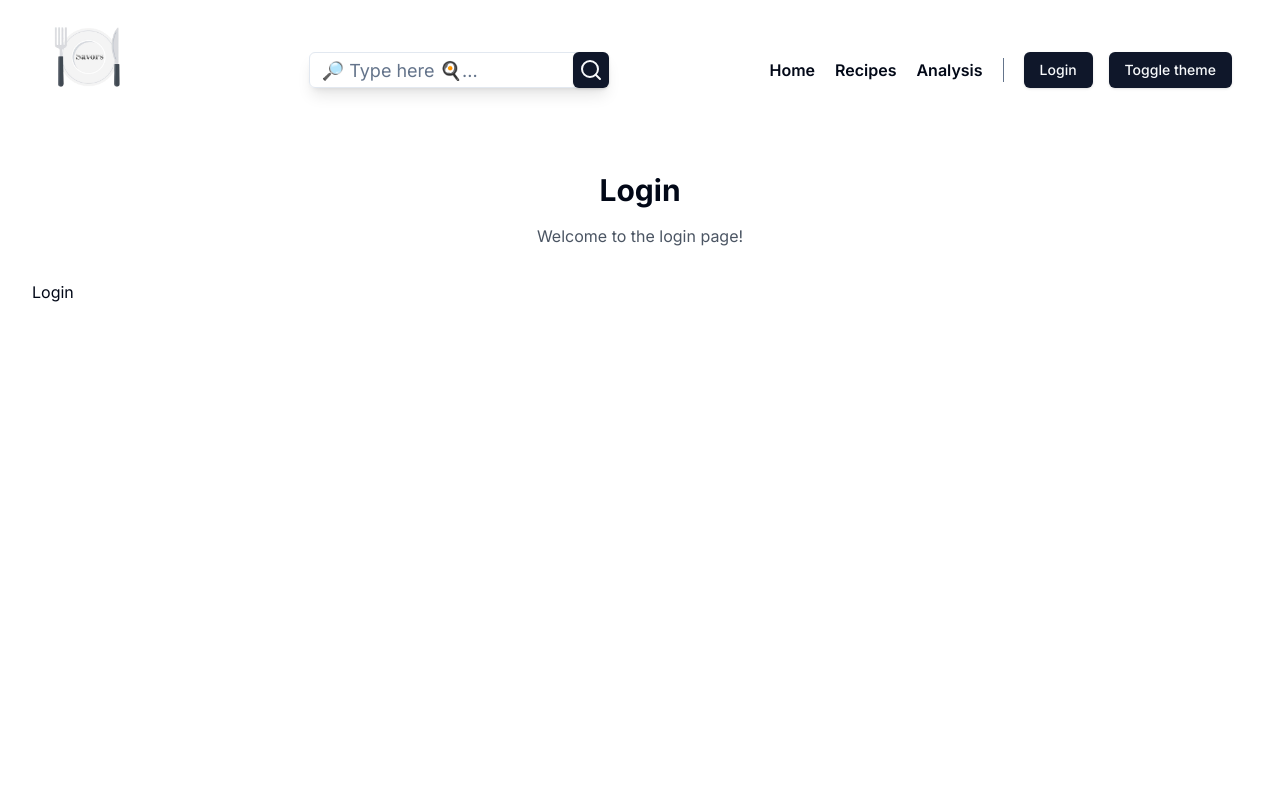
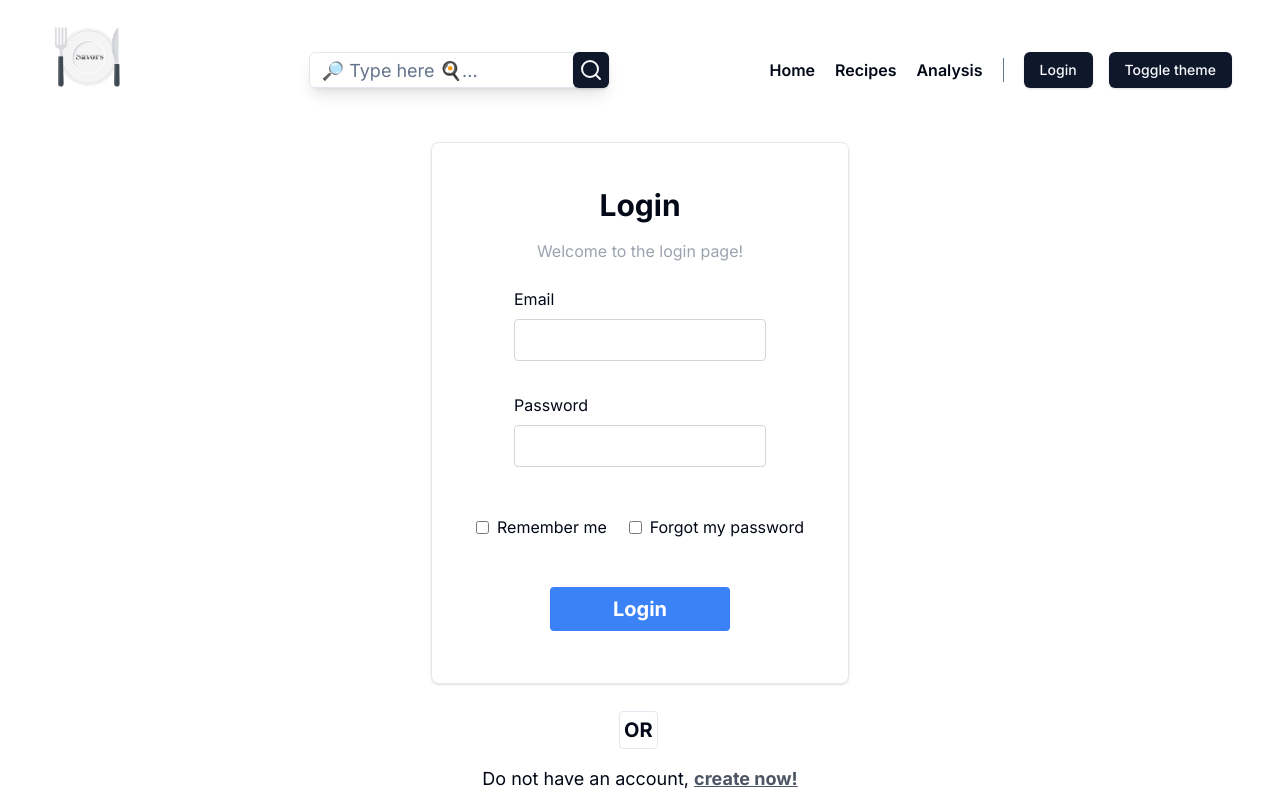
Before and after one commit to Darlan0307/Recipe-App, a Next.js app: page /login in a window 1280 px wide. Built offline with nearby package versions, Linux system fonts and the light colour scheme.

Commit message:
feat: 🔐 login page design

```diff
--- a/app/login/page.tsx
+++ b/app/login/page.tsx
@@ -1,21 +1,14 @@
-// pages/Recipes.tsx
 import React from 'react';
 import Header from '@/components/Header';
-import Login1 from '@/components/Login';
+import LoginForm from '@/components/Login';
 
-function Login() {
+export default function LoginPage() {
   return (
     <div>
       <Header />
-      <div className="text-center mt-8">
-        <h1 className="text-3xl font-bold mb-4">Login</h1>
-        <p className="text-gray-600">Welcome to the login page!</p>
-      </div>
       <div className="container mx-auto mt-8">
-        <Login1 />
+        <LoginForm />
       </div>
     </div>
   );
 }
-
-export default Login;
--- a/app/page.tsx
+++ b/app/page.tsx
@@ -1,9 +1,6 @@
-// pages/Home.tsx
 import React from 'react';
 import Header from "@/components/Header";
-import Link from 'next/link';
 import HeroSection from '@/components/HeroSection';
-import Login from '@/components/Login';
 
 export default function Home() {
   return (
@@ -12,12 +9,7 @@ export default function Home() {
         <Header />
       </div>
       <div>
-        <Link href="/">
-          <HeroSection />
-        </Link>
-        <Link href="/login">
-          <Login />
-        </Link>
+        <HeroSection />
       </div>
     </>
   );
--- a/components/Login.tsx
+++ b/components/Login.tsx
@@ -1,11 +1,94 @@
+"use client";
 
+import React, { useState, FormEvent } from 'react';
+import { toast } from "react-toastify";
 
-const Login = () => {
+const LoginForm = () => {
+  const [email, setEmail] = useState('');
+  const [password, setPassword] = useState('');
+  const [rememberMe, setRememberMe] = useState(false);
+  const [forgotPassword, setForgotPassword] = useState(false);
+
+  const handleSubmit = (e: FormEvent) => {
+    e.preventDefault();
+    toast.success("Em desenvolvimento...");
+  };
+
   return (
-    <div>
-      Login
-    </div>
+    <main className="w-full max-w-[450px] mx-auto flex flex-col gap-6 px-4">
+      <div className="relative">
+        <div className="rounded-lg border shadow border-gray-200 p-7 mt-[-30px] w-full">
+          <h1 className="text-3xl text-center font-bold mt-4 gap-2">Login</h1>
+          <p className="text-gray-400 mt-4 text-center gap-2">Welcome to the login page!</p>
+          <br/>
+          <form
+            onSubmit={handleSubmit}
+            autoComplete="off"
+            className="flex flex-col items-center gap-8">
+            <div>
+              <label className="block mb-2">Email</label>
+              <input
+                type="text"
+                value={email}
+                onChange={(e) => setEmail(e.target.value)}
+                className="w-full p-2 border border-gray-300 rounded"
+              />
+            </div>
+            <div>
+              <label className="block mb-2">Password</label>
+              <input
+                type="password"
+                value={password}
+                onChange={(e) => setPassword(e.target.value)}
+                className="w-full p-2 border border-gray-300 rounded"
+              />
+            </div>
+            <div className="flex p-4 items-center justify-between w-full">
+              <div className="flex items-center mr-4">
+                <input
+                  type="checkbox"
+                  id="rememberMe"
+                  checked={rememberMe}
+                  onChange={(e) => setRememberMe(e.target.checked)}
+                  className="mr-2"
+                />
+                <label htmlFor="rememberMe">Remember me</label>
+              </div>
+              <div className="flex items-center">
+                <input
+                  type="checkbox"
+                  id="forgotPassword"
+                  checked={forgotPassword}
+                  onChange={(e) => setForgotPassword(e.target.checked)}
+                  className="mr-2"
+                />
+                <label htmlFor="forgotPassword">Forgot my password</label>
+              </div>
+            </div>
+            <button
+              type="submit"
+              className="w-1/2 bg-blue-500 text-white font-bold text-xl p-2 rounded"
+            >
+              Login
+            </button>
+          </form>
+          <br/>
+        </div>
+      </div>
+      <div className="relative my-3">
+        <div className="h-[1px] w-full"></div>
+        <span className="absolute left-[45%] mt-[-10px] border border-gray-40 rounded-sm 0 font-bold text-xl p-1">
+          OR
+        </span>
+      </div>
+      <p className="mt-2 text-center  text-lg">
+        Do not have an account,{" "}
+        <a href="/signup" className="font-bold text-gray-600 underline">
+          create now!
+        </a>
+      </p>
+    </main>
   );
 };
 
-export default Login;
+export default LoginForm;
--- a/components/MenuMobile.tsx
+++ b/components/MenuMobile.tsx
@@ -23,7 +23,7 @@ const MenuMobile = () => {
           <SheetTitle>Welcome 🤗!</SheetTitle>
         </SheetHeader>
         <div className="flex items-center justify-center gap-4 ">
-          <Button>Login</Button>
+          <Button><Link href="/login" >Login</Link></Button>
           <Button>Toggle theme</Button>
         </div>
         <Separator className=" bg-muted-foreground" />
```
